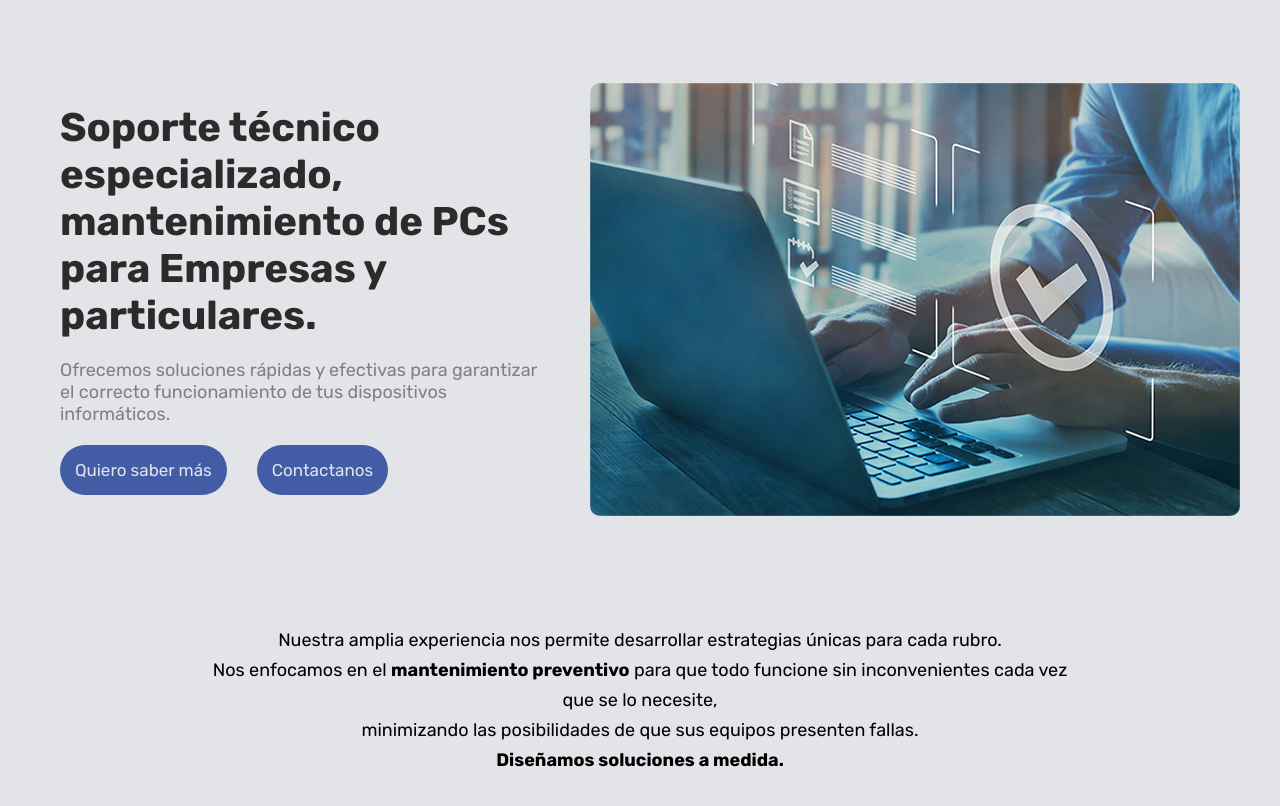
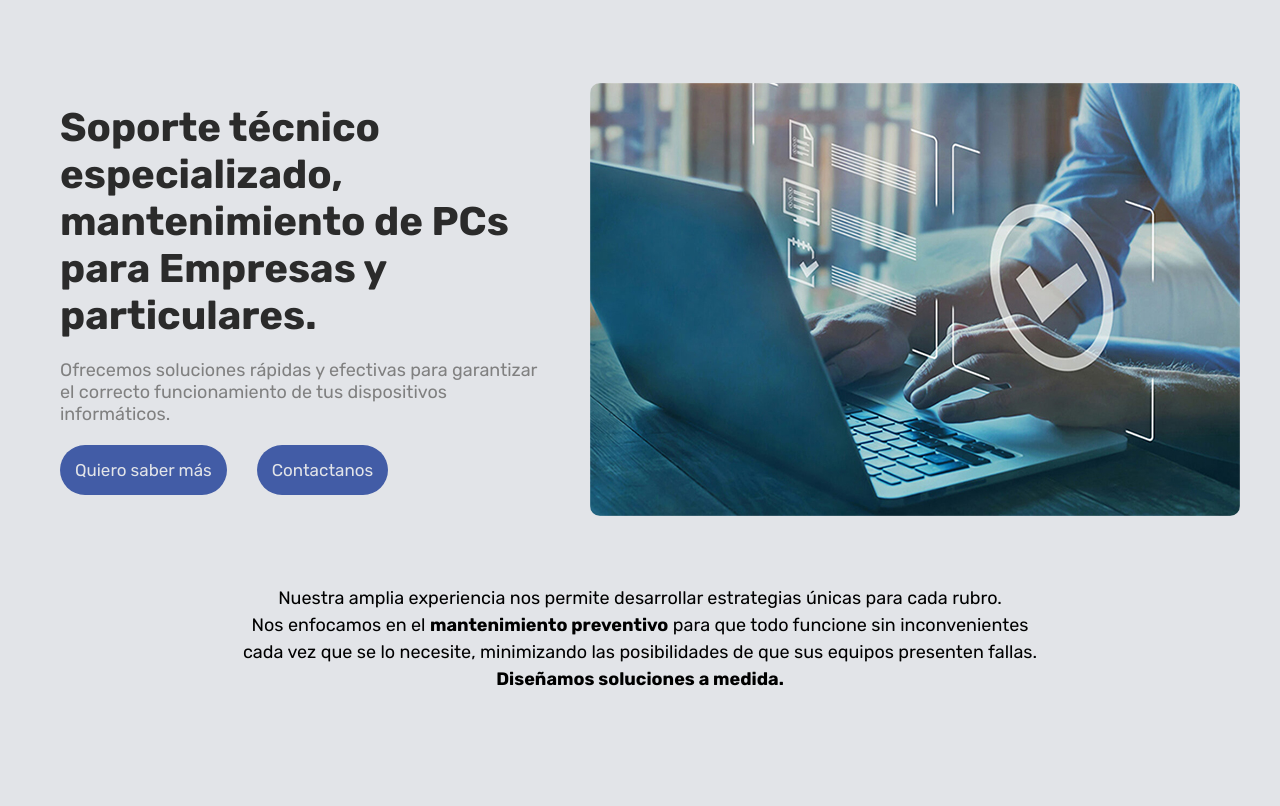
Before and after one commit to cfloreada/e2nucba, a plain HTML site: page index.html in a window 1280 px wide. Shown: the part 96-902 px from the top of the page. After the commit the page ends 809 px from the top, so only its background shows below. Drawn offline with Linux system fonts and the light colour scheme.

Commit message:
entrega 3 NUCBA

```diff
--- a/index.html
+++ b/index.html
@@ -55,9 +55,9 @@
           Nuestra amplia experiencia nos permite desarrollar estrategias únicas
           para cada rubro. <br />Nos enfocamos en el
           <strong>mantenimiento preventivo</strong> para que todo funcione sin
-          inconvenientes cada vez que se lo necesite, <br />
-          minimizando las posibilidades de que sus equipos presenten fallas.
-          <br /><strong>Diseñamos soluciones a medida.</strong>
+          inconvenientes cada vez que se lo necesite, minimizando las
+          posibilidades de que sus equipos presenten fallas.
+          <strong>Diseñamos soluciones a medida.</strong>
         </p>
       </section>
     </main>
--- a/style.css
+++ b/style.css
@@ -119,11 +119,14 @@ main {
 
 .descripcion {
   display: flex;
-  font-size: 18px;
   justify-content: center;
   align-items: center;
-  padding: 60px 200px;
-  max-width: 100%;
+  padding: 20px 20px;
+}
+
+.descripcion p {
+  font-size: 18px;
   text-align: center;
-  line-height: 30px;
+  line-height: 150%;
+  max-width: 800px;
 }
```
